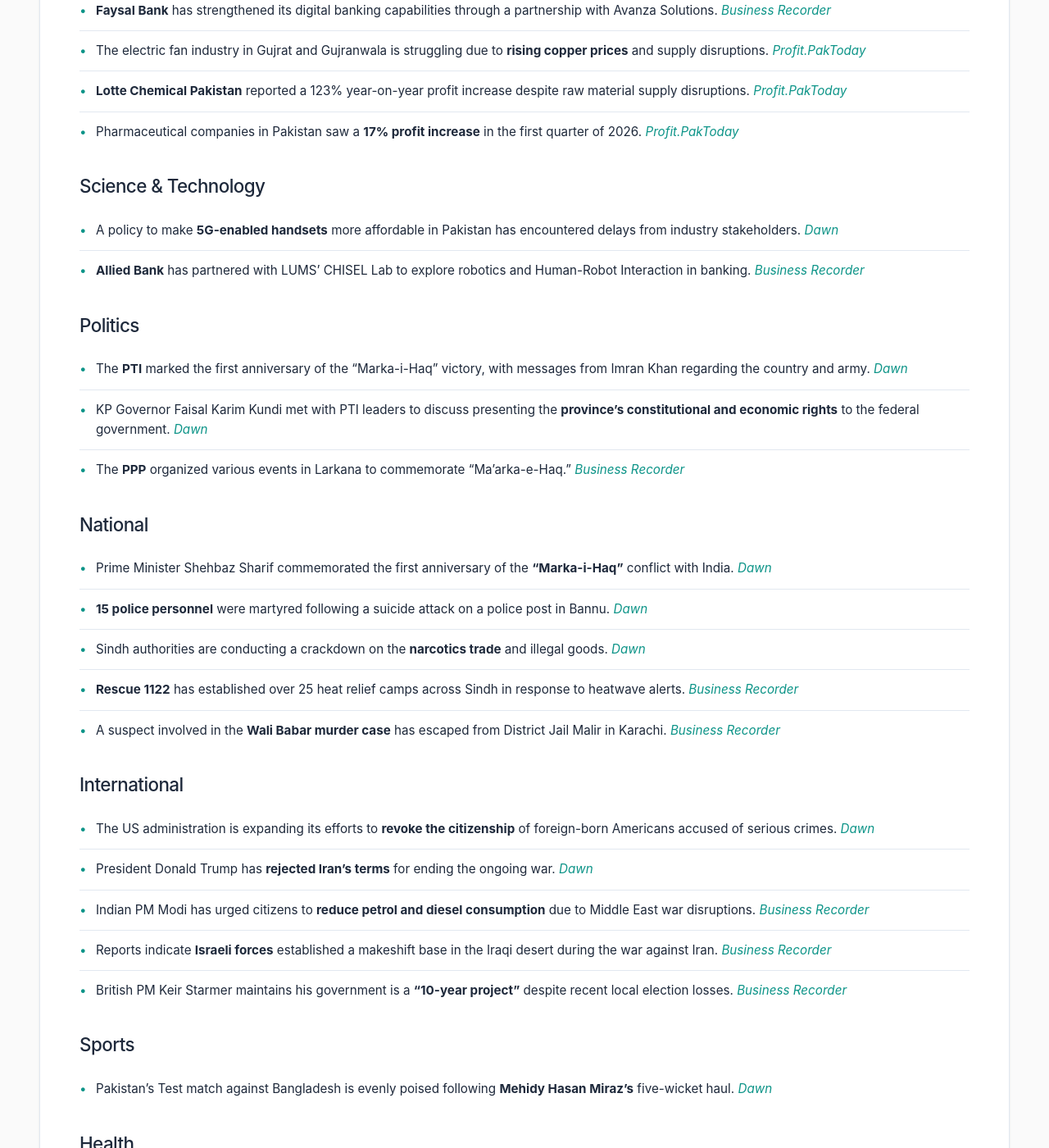
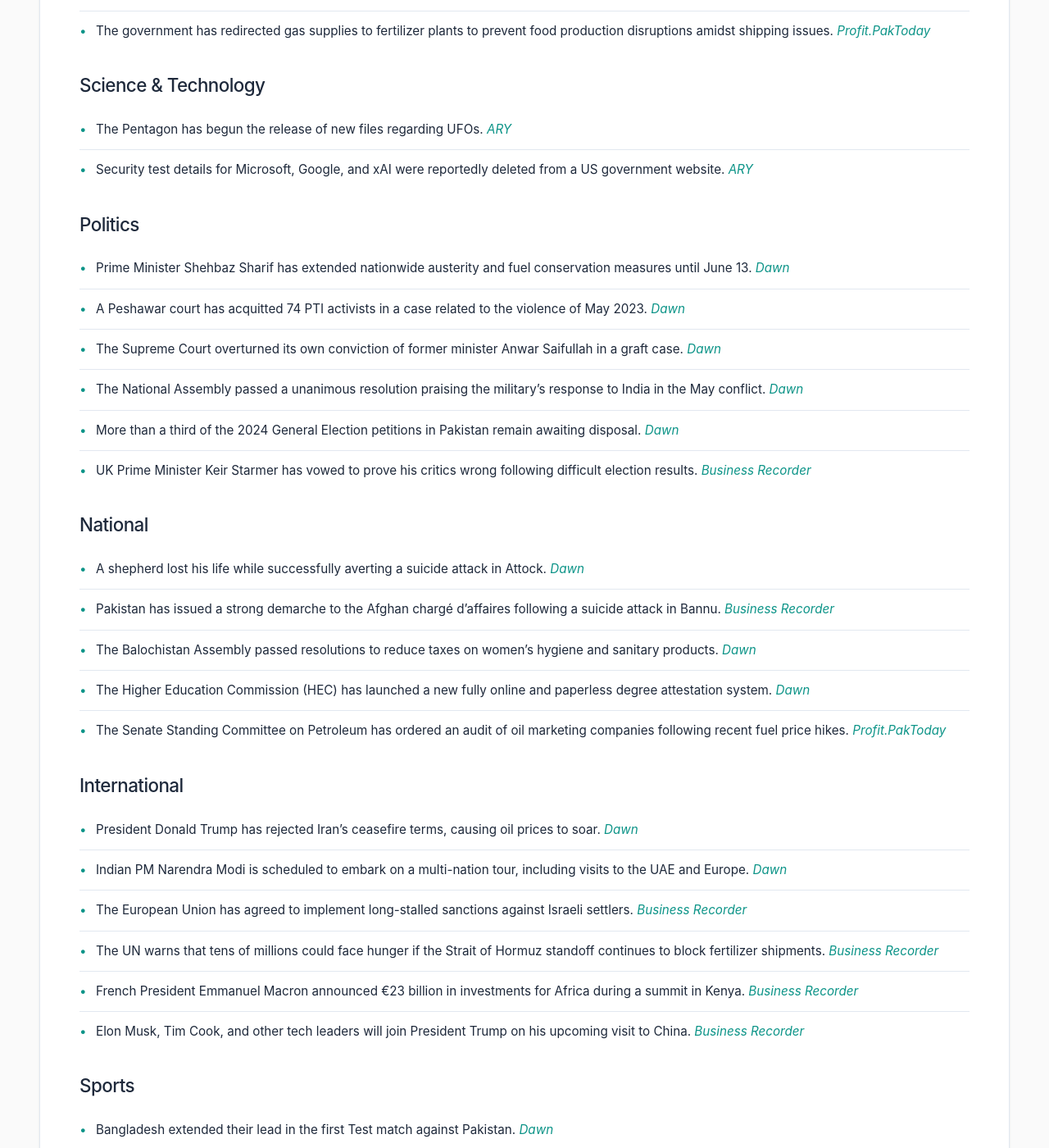
Before and after one commit to zsubzwary/news, a Jekyll site: the page built from en/index.md, in a window 1280 px wide and 1400 px high, scrolled down 731 px. Shown: the whole window at 82% size. Built offline with Jekyll 4.4.1, drawn with Linux system fonts in a browser that asks for light colours; some web fonts are replaced; some of the changed text lies outside the part shown.

Commit message:
DateTime; 2026-05-12T04:04:51.325Z

```diff
--- a/en/index.md
+++ b/en/index.md
@@ -4,51 +4,50 @@ title: Pakistan News Briefing
 lang: en
 ---
 
-Published at: 11-May-2026 09:04PKT
+Published at: 12-May-2026 09:04PKT
 
 Time to read: 4 mins
 
 ### Economy
-- The government is considering **income tax relief** for salaried individuals in the upcoming budget, despite a freeze on salaries and pensions. *[Dawn](https://www.dawn.com/news/1999291/budget-may-include-income-tax-relief-amid-salary-pension-freeze)*
-- Pakistan's cotton stocks have dropped to critically low levels, below **10,000 bales**, ahead of the new ginning season. *[Dawn](https://www.dawn.com/news/1999293/cotton-stocks-at-lowest-ebb-ahead-of-ginning-season)*
-- Foreign economic assistance inflows to Pakistan rose by nearly **20%**, reaching $6.594bn in the first nine months of the fiscal year. *[Dawn](https://www.dawn.com/news/1999312/foreign-economic-assistance-inflows-rise-nearly-20pc)*
-- The Businessmen Panel (BMP) has criticized the government's plan to introduce **Rs 230 billion in new taxes** in the upcoming budget. *[Business Recorder](https://www.brecorder.com/news/40420479/bmp-slams-govts-move-for-rs230bn-new-taxes-in-budget)*
-- High-level **Chinese business delegations** are visiting the FPCCI to explore joint ventures and strengthen bilateral trade. *[Business Recorder](https://www.brecorder.com/news/40420539/high-level-chinese-team-to-visit-fpcci-today)*
-- A Pakistan-China B2B conference resulted in **$82 million** in battery storage agreements. *[Profit.PakToday](https://profit.pakistantoday.com.pk/2026/05/11/pakistan-china-conference-secures-82-million-battery-storage-agreements/)*
-- **Faysal Bank** has strengthened its digital banking capabilities through a partnership with Avanza Solutions. *[Business Recorder](https://www.brecorder.com/news/40420482/faysal-bank-amp-avanza-strengthen-digital-collaboration)*
-- The electric fan industry in Gujrat and Gujranwala is struggling due to **rising copper prices** and supply disruptions. *[Profit.PakToday](https://profit.pakistantoday.com.pk/2026/05/11/rising-copper-prices-gulf-tensions-hit-electric-fan-industry-in-gujrat-gujranwala/)*
-- **Lotte Chemical Pakistan** reported a 123% year-on-year profit increase despite raw material supply disruptions. *[Profit.PakToday](https://profit.pakistantoday.com.pk/2026/05/11/despite-supply-disruptions-lotte-chemical-profits-rise-on-improving-margins/)*
-- Pharmaceutical companies in Pakistan saw a **17% profit increase** in the first quarter of 2026. *[Profit.PakToday](https://profit.pakistantoday.com.pk/2026/05/11/as-revenue-rise-among-pharma-companies-competition-for-market-share-heats-up/)*
+- Government revives its oil refining policy to mitigate the impact of Middle East disruptions. *[Dawn](https://www.dawn.com/news/1999568/govt-dusts-off-oil-refining-policy-as-hormuz-disruptions-bite)*
+- Gold prices have fallen due to oil-driven inflation fears and rising tensions in the US-Iran conflict. *[Business Recorder](https://www.brecorder.com/news/40420754/gold-falls-on-oil-driven-inflation-fears-as-trump-rejects-iran-peace-proposal)*
+- The IMF has urged Pakistan to strengthen monitoring of suspicious financial activities in the real estate sector. *[Profit.PakToday](https://profit.pakistantoday.com.pk/2026/05/12/imf-asks-pakistan-to-tighten-checks-on-real-estate-money-laundering-risks/)*
+- Sony Music Publishing is set to acquire a music catalog in a $4 billion deal. *[ARY](https://arynews.tv/sony-music-publishing-to-buy-recognition-music-catalog-in-4-billion-deal)*
+- US authorities have issued new sanctions regarding Iran's oil shipments to China. *[ARY](https://arynews.tv/us-issues-new-sanctions-over-irans-oil-shipments-to-china)*
+- Significant reductions in port charges, including berthing and transshipment fees, have been announced for Gwadar Port. *[Business Recorder](https://www.brecorder.com/news/40420757/significant-cut-in-port-charges-at-gwadar-port)*
+- The KCCI has opposed K-Electric’s Rs59 billion claim for End of Term Adjustments. *[Business Recorder](https://www.brecorder.com/news/40420760/nepra-to-hold-public-hearing-today-kcci-opposes-kes-rs59bn-eota-claims-for-fy2017-23)*
+- The government has redirected gas supplies to fertilizer plants to prevent food production disruptions amidst shipping issues. *[Profit.PakToday](https://profit.pakistantoday.com.pk/2026/05/12/govt-diverts-gas-supplies-to-fertiliser-plants-amid-fuel-import-disruptions/)*
 
 ### Science & Technology
-- A policy to make **5G-enabled handsets** more affordable in Pakistan has encountered delays from industry stakeholders. *[Dawn](https://www.dawn.com/news/1999310/plan-to-make-5g-handsets-affordable-hits-roadblock)*
-- **Allied Bank** has partnered with LUMS' CHISEL Lab to explore robotics and Human-Robot Interaction in banking. *[Business Recorder](https://www.brecorder.com/news/40420491/advance-robotics-innovation-abl-partners-with-chisel-lab)*
+- The Pentagon has begun the release of new files regarding UFOs. *[ARY](https://arynews.tv/pentagon-begins-releasing-new-ufo-files)*
+- Security test details for Microsoft, Google, and xAI were reportedly deleted from a US government website. *[ARY](https://arynews.tv/microsoft-google-xai-security-test-details-deleted-from-us-government-website)*
 
 ### Politics
-- The **PTI** marked the first anniversary of the "Marka-i-Haq" victory, with messages from Imran Khan regarding the country and army. *[Dawn](https://www.dawn.com/news/1999309/imran-says-army-is-mine-country-is-mine-pti)*
-- KP Governor Faisal Karim Kundi met with PTI leaders to discuss presenting the **province's constitutional and economic rights** to the federal government. *[Dawn](https://www.dawn.com/news/1999182/governor-kundi-meets-pti-leaders-asserts-kps-case-should-be-presented-firmly-collectively-to-the-centre)*
-- The **PPP** organized various events in Larkana to commemorate "Ma’arka-e-Haq." *[Business Recorder](https://www.brecorder.com/news/40420488/ppp-holds-events-at-larkana-to-commemorate-maarka-e-haq-siyal)*
+- Prime Minister Shehbaz Sharif has extended nationwide austerity and fuel conservation measures until June 13. *[Dawn](https://www.dawn.com/news/1999570/pm-extends-conservation-austerity-steps-till-june-13)*
+- A Peshawar court has acquitted 74 PTI activists in a case related to the violence of May 2023. *[Dawn](https://www.dawn.com/news/1999569/peshawar-court-acquits-74-pti-activists-in-may-2023-violence-case)*
+- The Supreme Court overturned its own conviction of former minister Anwar Saifullah in a graft case. *[Dawn](https://www.dawn.com/news/1999550/sc-overturns-its-own-conviction-of-ex-minister-anwar-saifullah-in-graft-case)*
+- The National Assembly passed a unanimous resolution praising the military's response to India in the May conflict. *[Dawn](https://www.dawn.com/news/1999448/na-passes-unanimous-resolution-hailing-militarys-befitting-response-to-india-in-may-conflict)*
+- More than a third of the 2024 General Election petitions in Pakistan remain awaiting disposal. *[Dawn](https://www.dawn.com/news/1999457/two-years-on-over-a-third-of-general-elections-2024-petitions-await-disposal)*
+- UK Prime Minister Keir Starmer has vowed to prove his critics wrong following difficult election results. *[Business Recorder](https://www.brecorder.com/news/40420741/under-threat-uk-pm-starmer-vows-to-prove-doubters-wrong)*
 
 ### National
-- Prime Minister Shehbaz Sharif commemorated the first anniversary of the **"Marka-i-Haq"** conflict with India. *[Dawn](https://www.dawn.com/news/1999191/on-marka-i-haqs-first-anniversary-pm-shehbaz-commemorates-pakistans-historic-response-to-india)*
-- **15 police personnel** were martyred following a suicide attack on a police post in Bannu. *[Dawn](https://www.dawn.com/news/1999132/15-police-personnel-martyred-in-bannu-suicide-attack)*
-- Sindh authorities are conducting a crackdown on the **narcotics trade** and illegal goods. *[Dawn](https://www.dawn.com/news/1999342/sindhs-resolve-against-narcotics-to-face-tough-test)*
-- **Rescue 1122** has established over 25 heat relief camps across Sindh in response to heatwave alerts. *[Business Recorder](https://www.brecorder.com/news/40420486/rescue-1122-establishes-over-25-heat-relief-camps)*
-- A suspect involved in the **Wali Babar murder case** has escaped from District Jail Malir in Karachi. *[Business Recorder](https://www.brecorder.com/news/40420490/suspect-in-wali-babars-murder-case-escapes-from-malir-jail)*
+- A shepherd lost his life while successfully averting a suicide attack in Attock. *[Dawn](https://www.dawn.com/news/1999466/shepherd-sacrifices-life-averting-suicide-attack-attock)*
+- Pakistan has issued a strong demarche to the Afghan chargé d’affaires following a suicide attack in Bannu. *[Business Recorder](https://www.brecorder.com/news/40420725/pakistan-summons-afghan-diplomat-over-bannu-attack)*
+- The Balochistan Assembly passed resolutions to reduce taxes on women's hygiene and sanitary products. *[Dawn](https://www.dawn.com/news/1999552/balochistan-pa-seeks-tax-reduction-for-womens-hygiene-products)*
+- The Higher Education Commission (HEC) has launched a new fully online and paperless degree attestation system. *[Dawn](https://www.dawn.com/news/1999451/hec-launches-online-degree-attestation-system-to-facilitate-students)*
+- The Senate Standing Committee on Petroleum has ordered an audit of oil marketing companies following recent fuel price hikes. *[Profit.PakToday](https://profit.pakistantoday.com.pk/2026/05/12/senate-panel-orders-audit-of-oil-marketing-companies-after-fuel-price-hike/)*
 
 ### International
-- The US administration is expanding its efforts to **revoke the citizenship** of foreign-born Americans accused of serious crimes. *[Dawn](https://www.dawn.com/news/1999314/us-widens-drive-to-revoke-citizenship-of-foreign-born-americans)*
-- President Donald Trump has **rejected Iran's terms** for ending the ongoing war. *[Dawn](https://www.dawn.com/news/1999294/trump-rejects-unacceptable-iranian-terms-for-ending-war)*
-- Indian PM Modi has urged citizens to **reduce petrol and diesel consumption** due to Middle East war disruptions. *[Business Recorder](https://www.brecorder.com/news/40420528/modi-urges-reduced-fuel-use-amid-middle-east-war-disruption)*
-- Reports indicate **Israeli forces** established a makeshift base in the Iraqi desert during the war against Iran. *[Business Recorder](https://www.brecorder.com/news/40420541/israeli-forces-operated-from-iraqs-desert-during-the-war)*
-- British PM Keir Starmer maintains his government is a **"10-year project"** despite recent local election losses. *[Business Recorder](https://www.brecorder.com/news/40420543/starmer-says-his-govt-is-a-10-year-project-despite-calls-to-quit)*
+- President Donald Trump has rejected Iran's ceasefire terms, causing oil prices to soar. *[Dawn](https://www.dawn.com/news/1999461/trump-rejects-irans-counteroffer-to-end-war-insists-on-complete-victory)*
+- Indian PM Narendra Modi is scheduled to embark on a multi-nation tour, including visits to the UAE and Europe. *[Dawn](https://www.dawn.com/news/1999464/indias-modi-to-launch-multi-nation-tour-amid-global-unrest)*
+- The European Union has agreed to implement long-stalled sanctions against Israeli settlers. *[Business Recorder](https://www.brecorder.com/news/40420743/eu-agrees-long-stalled-sanctions-on-israeli-settlers)*
+- The UN warns that tens of millions could face hunger if the Strait of Hormuz standoff continues to block fertilizer shipments. *[Business Recorder](https://www.brecorder.com/news/40420768/tens-of-millions-risk-hunger-as-hormuz-standoff-blocks-fertiliser-un)*
+- French President Emmanuel Macron announced €23 billion in investments for Africa during a summit in Kenya. *[Business Recorder](https://www.brecorder.com/news/40420744/macron-announces-23bn-euros-of-investment-at-africa-summit)*
+- Elon Musk, Tim Cook, and other tech leaders will join President Trump on his upcoming visit to China. *[Business Recorder](https://www.brecorder.com/news/40420740/musk-apples-cook-and-boeing-ceo-going-to-china-with-trump)*
 
 ### Sports
-- Pakistan's Test match against Bangladesh is evenly poised following **Mehidy Hasan Miraz's** five-wicket haul. *[Dawn](https://www.dawn.com/news/1999193/pakistans-test-against-bangladesh-evenly-poised-after-mehidy-takes-5-wickets)*
-
-### Health
-- A **hantavirus outbreak** on a cruise ship has led to the evacuation of passengers to Tenerife and mainland Europe. *[Business Recorder](https://www.brecorder.com/news/40420538/evacuation-flights-leave-tenerife-after-cruise-ship-virus-outbreak)*
+- Bangladesh extended their lead in the first Test match against Pakistan. *[Dawn](https://www.dawn.com/news/1999452/skipper-shanto-extends-bangladesh-lead-by-179-runs-in-first-test-against-pakistan)*
 
 ### Other
-- A Japanese company has developed a compact, easy-to-install **prayer room** to assist Muslim travelers. *[Dawn](https://www.dawn.com/news/1999320/japan-develops-easy-to-install-prayer-room-for-muslims)*
-- **COMSATS University** hosted a seminar on entrepreneurship, advertising, and leadership. *[Business Recorder](https://www.brecorder.com/news/40420487/comsats-hosts-seminar-on-entrepreneurship-advertising)*
+- The Information Minister announced an advertising ban on a TV channel that recently laid off 170 employees. *[Dawn](https://www.dawn.com/news/1999549/minister-announces-ad-ban-on-channel-that-laid-off-170-employees)*
+- Political commentary explores how democracy has become a zero-sum game between powerful leaders. *[Dawn](https://www.dawn.com/news/1999601/when-dismounting-the-tiger)*
```
